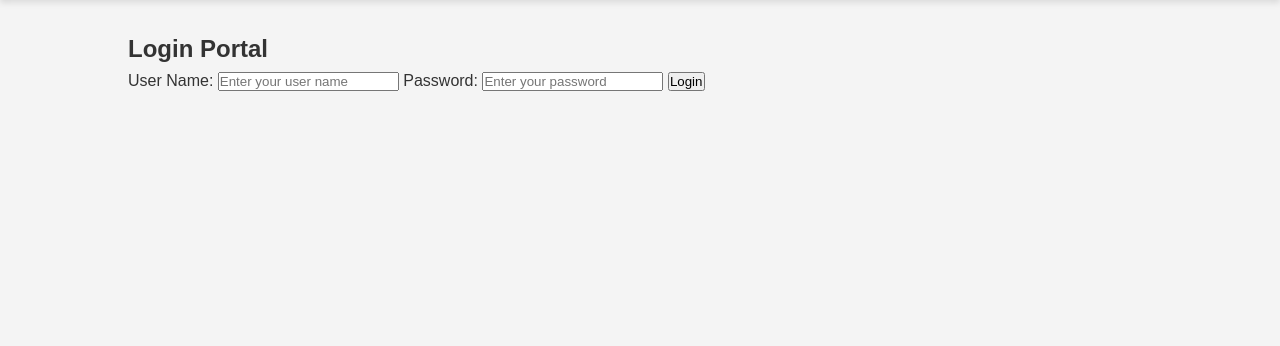
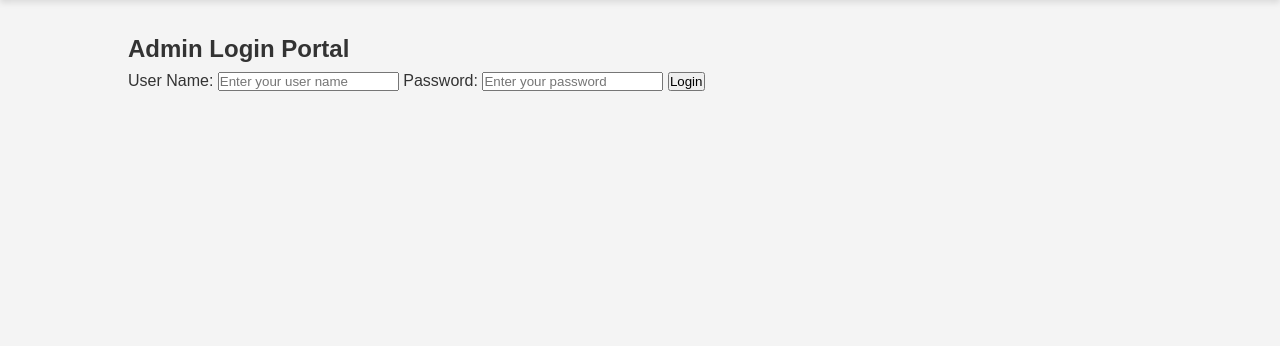
Before and after one commit to geek2geeks/conference-management-system, a Flask app: page /admin_login in a window 1280 px wide. Shown: the part 74-420 px from the top of the page. Run offline with Flask 3, Linux system fonts and the light colour scheme.

Commit message:
Update admin_login.html

```diff
--- a/templates/admin_login.html
+++ b/templates/admin_login.html
@@ -6,7 +6,7 @@ Admin Login Page
 
 {% block content %}
 <div class="portal">
-    <h2>Login Portal</h2>
+    <h2>Admin Login Portal</h2>
     {% if error %}
         <p class="error">{{ error }}</p>
     {% endif %}
```
